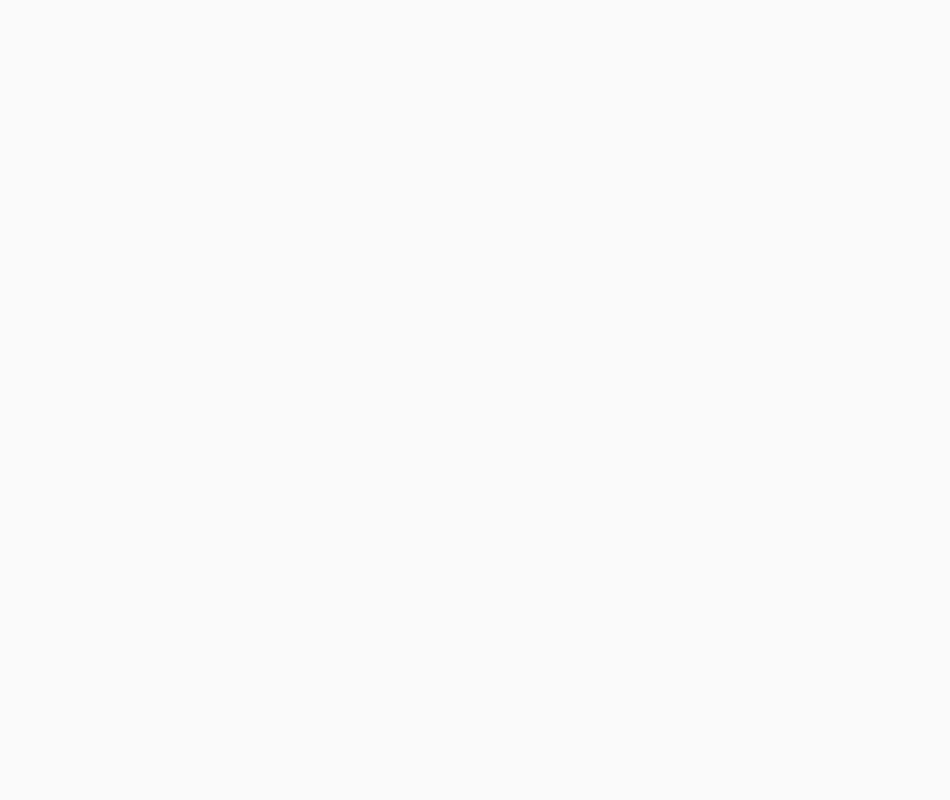
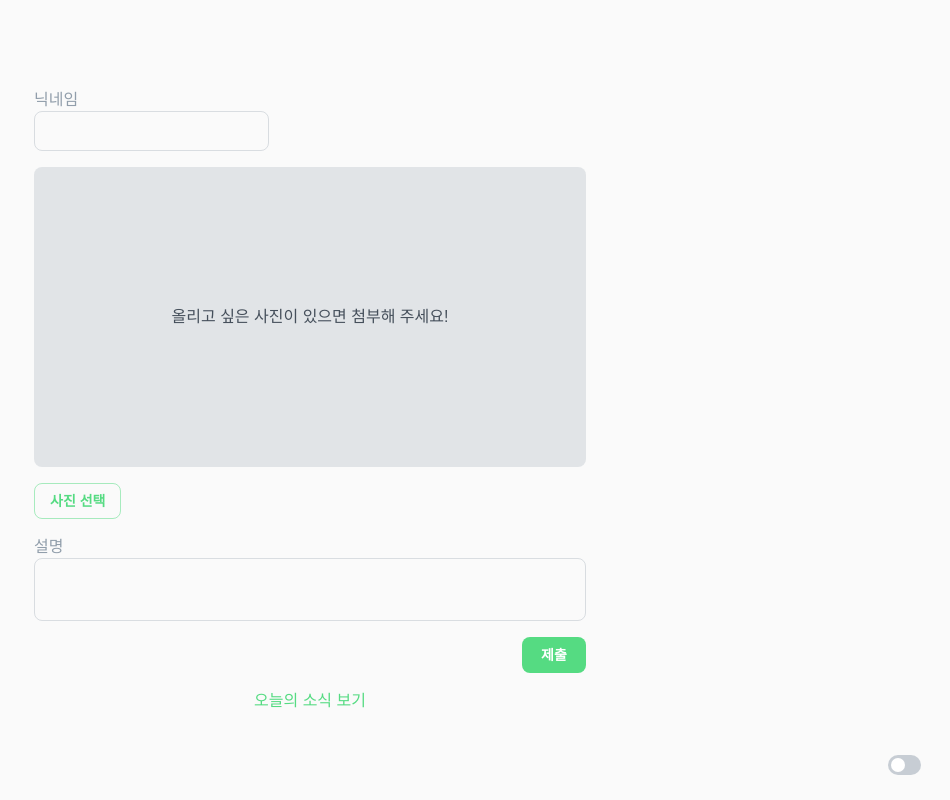
Before and after one commit to shine-jung/morning-apple, a React (Create React App) app: page /post in a window 1280 px wide. Before the commit this address had no page. Shown: the whole page, without its empty margins (330-1280 px from the left). Built offline with nearby package versions, Linux system fonts and the light colour scheme; no server answers.

Commit message:
feat: implement photo upload

```diff
--- a/package.json
+++ b/package.json
@@ -27,6 +27,7 @@
     "react-router-dom": "^6.8.1",
     "react-scripts": "5.0.1",
     "react-text-transition": "^3.0.2",
+    "react-uuid": "^2.0.0",
     "recoil": "^0.7.6",
     "typescript": "^4.9.5",
     "web-vitals": "^2.1.4"
--- a/src/Router.tsx
+++ b/src/Router.tsx
@@ -1,12 +1,30 @@
+import { Box } from '@mui/material';
 import { BrowserRouter, Routes, Route } from 'react-router-dom';
+import ThemeModeToggle from './components/common/ThemeModeToggle';
 import Main from './pages/Main';
+import Post from './pages/Post';
 
 function Router() {
   return (
     <BrowserRouter>
-      <Routes>
-        <Route path="/" element={<Main />} />
-      </Routes>
+      <Box
+        sx={{
+          width: 1,
+          height: 1,
+          display: 'flex',
+          flexDirection: 'column',
+          justifyContent: 'center',
+          alignItems: 'center',
+        }}
+      >
+        <Routes>
+          <Route path="/" element={<Main />} />
+          <Route path="/post" element={<Post />} />
+        </Routes>
+      </Box>
+      <Box sx={{ position: 'fixed', bottom: 16, right: 16 }}>
+        <ThemeModeToggle />
+      </Box>
     </BrowserRouter>
   );
 }
--- /dev/null
+++ b/src/apis/post.ts
@@ -0,0 +1,39 @@
+import { addDoc, collection, doc, getDoc, getDocs, serverTimestamp } from 'firebase/firestore';
+import { db } from '../service/firebase';
+import { IFormData, IPost } from '../types/post';
+import { onSubmitImage } from '../utils/uploadImage';
+
+export const addPost = async (data: IFormData) => {
+  let imageURL = null;
+  if (data.imageFile) {
+    imageURL = await onSubmitImage(data.imageFile);
+  }
+  const response = await addDoc(collection(db, 'post'), {
+    nickname: data.nickname,
+    content: data.content,
+    imageURL,
+    viewed: false,
+    createdAt: serverTimestamp(),
+  });
+
+  return response.id;
+};
+
+export const getPost = async (id: string) => {
+  const ref = doc(db, 'post', id);
+  const response = await getDoc(ref);
+
+  console.log(response);
+
+  return response.data() as IPost;
+};
+
+export const getPosts = async () => {
+  const posts = [] as IPost[];
+  const querySnapshot = await getDocs(collection(db, 'post'));
+  querySnapshot.forEach((doc) => {
+    posts.push({ id: doc.id, ...doc.data() } as IPost);
+  });
+
+  return posts;
+};
--- a/src/pages/Main.tsx
+++ b/src/pages/Main.tsx
@@ -1,7 +1,22 @@
-import { Box } from '@mui/material';
-import ThemeModeToggle from '../components/common/ThemeModeToggle';
+import { Box, Link as MuiLink, Typography } from '@mui/material';
+import { useEffect, useState } from 'react';
+import { Link } from 'react-router-dom';
+import { getPosts } from '../apis/post';
+import { IPost } from '../types/post';
 
 export default function Main() {
+  const [posts, setPosts] = useState<IPost[]>([]);
+  const post = posts[Math.floor(Math.random() * posts.length)];
+
+  const loadData = async () => {
+    const response = await getPosts();
+    setPosts(response);
+  };
+
+  useEffect(() => {
+    loadData();
+  }, []);
+
   return (
     <Box
       sx={{
@@ -11,10 +26,15 @@ export default function Main() {
         flexDirection: 'column',
         justifyContent: 'center',
         alignItems: 'center',
+        gap: 3,
       }}
     >
-      <ThemeModeToggle />
-      Main
+      <Typography>{post?.nickname}</Typography>
+      {post?.imageURL && <Box component="img" src={post?.imageURL} sx={{ height: 400 }} />}
+      <Typography variant="h4">{post?.content}</Typography>
+      <MuiLink component={Link} to="/post">
+        글 쓰러 가기
+      </MuiLink>
     </Box>
   );
 }
--- /dev/null
+++ b/src/pages/Post.tsx
@@ -0,0 +1,138 @@
+import {
+  Box,
+  Button,
+  Container,
+  Dialog,
+  DialogActions,
+  DialogContent,
+  DialogContentText,
+  DialogTitle,
+  InputLabel,
+  Link as MuiLink,
+  TextField,
+  Typography,
+} from '@mui/material';
+import { useState } from 'react';
+import { useForm } from 'react-hook-form';
+import { Link } from 'react-router-dom';
+import { addPost, getPost } from '../apis/post';
+import { IFormData, IPost } from '../types/post';
+
+export default function Post() {
+  const [isLoading, setIsLoading] = useState(false);
+  const [newImgDir, setNewImgDir] = useState<string | ArrayBuffer | null>(null);
+  const [open, setOpen] = useState(false);
+  const [data, setData] = useState<IPost>();
+  const {
+    register,
+    handleSubmit,
+    formState: { errors },
+    setValue,
+  } = useForm<IFormData>();
+  const onValid = async (formData: IFormData) => {
+    setIsLoading(true);
+    const id = await addPost(formData);
+    const response = await getPost(id);
+    setData(response);
+    handleDialogOpen();
+    setIsLoading(false);
+  };
+  const onChangeImage = (event: React.ChangeEvent<HTMLInputElement>) => {
+    const fileReader = new FileReader();
+    fileReader.onload = function () {
+      setNewImgDir(fileReader.result);
+    };
+    const { files } = event.target;
+    setValue('imageFile', files ? files[0] : null);
+    if (files) fileReader.readAsDataURL(files[0]);
+  };
+  const handleDialogOpen = () => {
+    setOpen(true);
+  };
+  const handleDialogClose = () => {
+    setOpen(false);
+  };
+
+  return (
+    <>
+      <Container maxWidth="sm" component="form" onSubmit={handleSubmit(onValid)}>
+        <InputLabel>닉네임</InputLabel>
+        <TextField
+          {...register('nickname', { required: '필수 입력 항목입니다' })}
+          size="small"
+          helperText={errors.nickname?.message}
+        />
+        <Box sx={{ height: 16 }} />
+        <Box>
+          {newImgDir ? (
+            <Box
+              component="img"
+              alt="selected image"
+              src={typeof newImgDir === 'string' ? newImgDir : undefined}
+              sx={{ maxHeight: 300 }}
+            />
+          ) : (
+            <Box
+              sx={{
+                width: 1,
+                height: 300,
+                backgroundColor: 'divider',
+                borderRadius: 1,
+                display: 'flex',
+                justifyContent: 'center',
+                alignItems: 'center',
+              }}
+            >
+              <Typography>올리고 싶은 사진이 있으면 첨부해 주세요!</Typography>
+            </Box>
+          )}
+          <Button variant="outlined" component="label" sx={{ mt: 2 }}>
+            사진 선택
+            <input
+              type="file"
+              accept="image/x-png, image/gif, image/jpeg"
+              onChange={onChangeImage}
+              hidden
+            />
+          </Button>
+        </Box>
+        <Box sx={{ height: 16 }} />
+        <InputLabel>설명</InputLabel>
+        <TextField
+          {...register('content', { required: '필수 입력 항목입니다' })}
+          size="small"
+          helperText={errors.content?.message}
+          multiline
+          minRows={2}
+          fullWidth
+        />
+        <Box sx={{ height: 16 }} />
+        <Box sx={{ display: 'flex', justifyContent: 'flex-end' }}>
+          <Button variant="contained" type="submit">
+            제출
+          </Button>
+        </Box>
+        <Box sx={{ height: 16 }} />
+        <Box sx={{ display: 'flex', justifyContent: 'center' }}>
+          <MuiLink component={Link} to="/">
+            오늘의 소식 보기
+          </MuiLink>
+        </Box>
+      </Container>
+      <Dialog open={open} onClose={handleDialogClose}>
+        <DialogTitle>제출 완료!</DialogTitle>
+        <DialogContent>
+          <DialogContentText>당신의 응답이 제출 되었습니다.</DialogContentText>
+          <Typography>{data?.nickname}</Typography>
+          {data?.imageURL && <Box component="img" src={data?.imageURL} />}
+          <Typography>{data?.content}</Typography>
+        </DialogContent>
+        <DialogActions>
+          <Button onClick={handleDialogClose} autoFocus>
+            확인
+          </Button>
+        </DialogActions>
+      </Dialog>
+    </>
+  );
+}
--- /dev/null
+++ b/src/types/post.ts
@@ -0,0 +1,15 @@
+import { Timestamp } from 'firebase/firestore';
+
+export interface IFormData {
+  nickname: string;
+  content: string;
+  imageFile: File | null;
+}
+
+export interface IPost {
+  id: string;
+  nickname: string;
+  content: string;
+  imageURL: string;
+  createdAt: Timestamp;
+}
--- /dev/null
+++ b/src/utils/uploadImage.ts
@@ -0,0 +1,14 @@
+import { uuidv4 } from '@firebase/util';
+import { getDownloadURL, ref, uploadBytes } from 'firebase/storage';
+import { storage } from '../service/firebase';
+
+export const onSubmitImage = async (imageFile: File) => {
+  const fileName = uuidv4() + imageFile.name;
+  if (imageFile?.name) {
+    const storageRef = ref(storage, `images/${fileName}`);
+    await uploadBytes(storageRef, imageFile);
+    return await getDownloadURL(ref(storage, `images/${fileName}`));
+  }
+
+  return null;
+};
```
Also changed, not shown: src/theme/index.js (+14 -14 lines), 1 other file (tests, documents, lock files or other folders).
